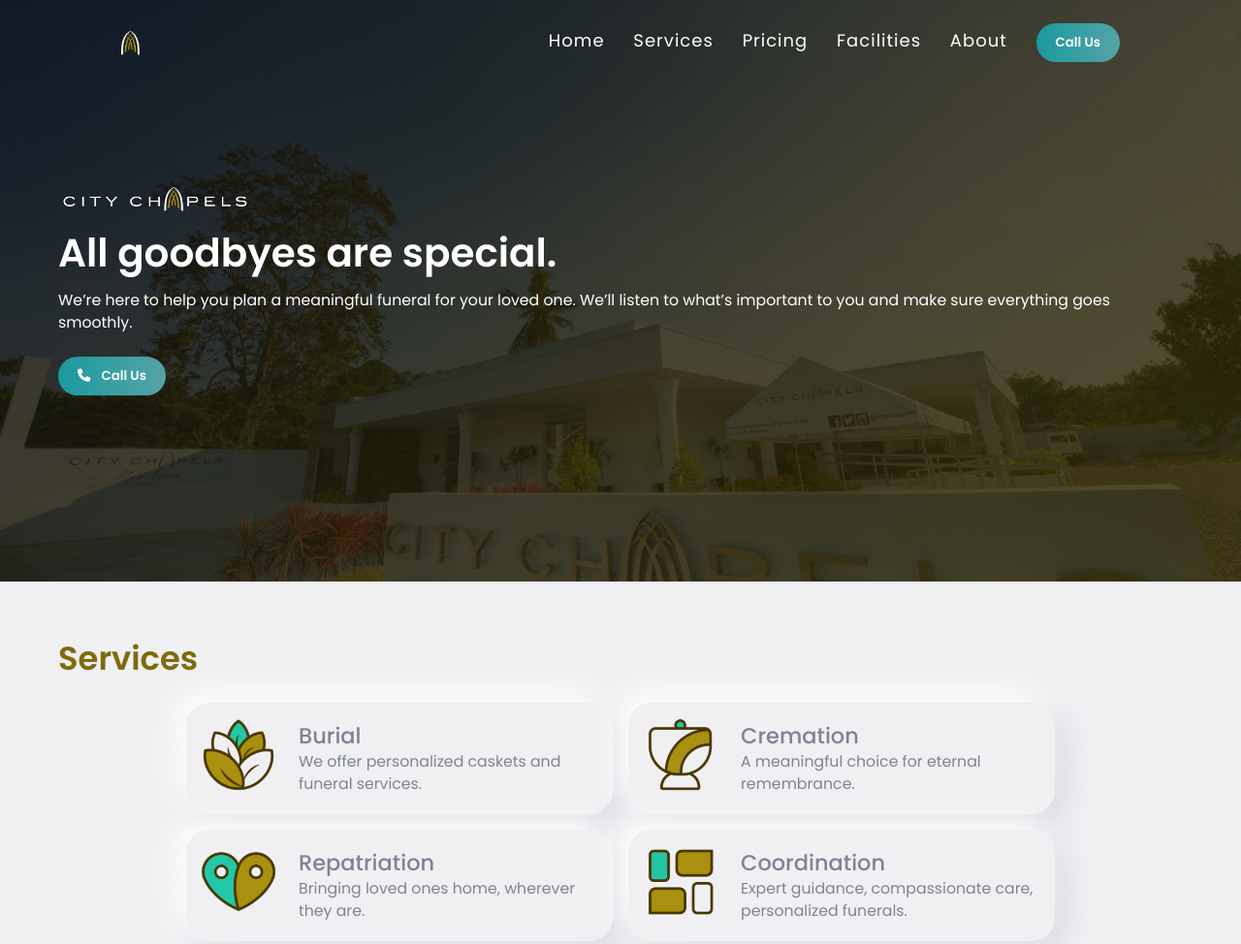
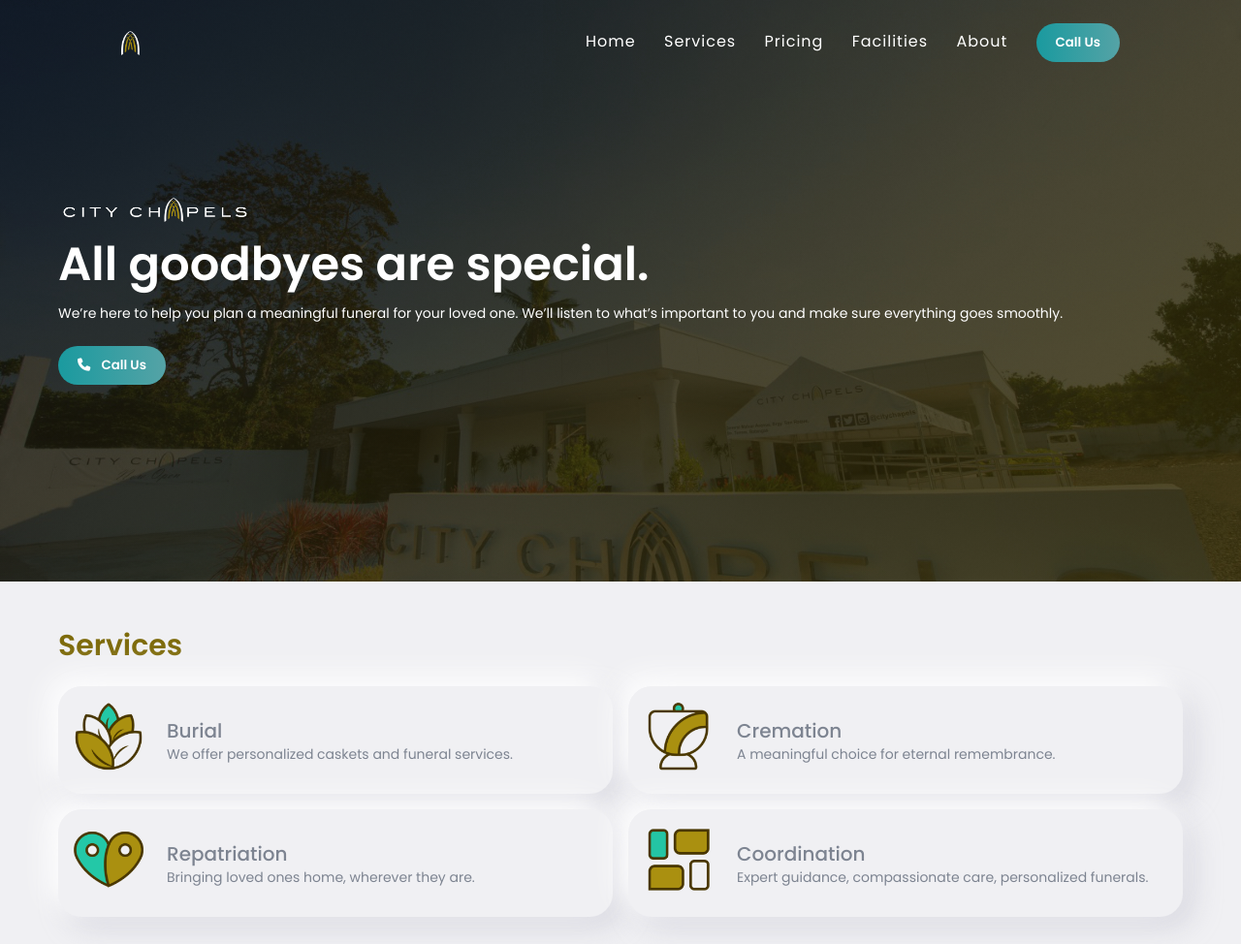
Before and after one commit to CHlNlTO/city-chapels, a plain HTML site: page index.html in a window 1280 px wide. Shown: the top 974 px of the page at 97% size. Drawn offline with nearby package versions, Linux system fonts and the light colour scheme; files whose address does not match are found by name.

Commit message:
modified display properties

```diff
--- a/css/card.css
+++ b/css/card.css
@@ -1,3 +1,7 @@
+html {
+    font-size: 16px;
+}
+
 .reviewer-card {
     display: flex;
     align-items: center;
@@ -71,7 +75,8 @@
 }
 
 .card-list .card-link .card-title {
-    font-size: 16px;
+    font-size: 1rem;
+    line-height: 1.5rem;
     color: #7D8491;
     font-weight: 400;
     padding-bottom: 24px;
--- a/css/style.css
+++ b/css/style.css
@@ -66,7 +66,7 @@ html{
     }
 
     main, section, footer {
-        padding: 60px 0px;
+        padding: 3rem 0rem;
     }
 
     .sub-section {
@@ -75,8 +75,8 @@ html{
 
     .main-title {
         font-weight: 600;
-        font-size: 2.25rem; /* 36px */
-        line-height: 2.5rem; /* 40px */
+        font-size: 3rem;
+        line-height: 1;
     }
 
     .section-head > img {
@@ -97,7 +97,9 @@ html{
     .section-description, .section-description-invert {
         margin: auto;
         font-size: 0.875rem;
+        line-height: 1.25rem;
         padding-top: 16px;
+        text-wrap: balance;
     }
 
     .box, .box-2, .box-3 {
@@ -121,7 +123,10 @@ html{
     }
 
     .content-wrap {
+        display: grid;
+        grid-template-columns: repeat(auto-fit, minmax(300px, 2fr));
         gap: 16px;
+        justify-content: center;
     }
 
 /***** Navigation *****/
@@ -181,7 +186,7 @@ html{
         background-position: center;
         background-size: cover;
         position: relative;
-        height: 100vh;
+        height: 80vh;
         background-attachment: fixed;
     }
 
@@ -201,12 +206,11 @@ html{
 /***** Service *****/
     .service-box {
         height: auto;
-        width: 440px;
     }
 
     .services-icon > img{
         height: auto;
-        width: 100px;
+        width: 6rem;
         padding-right: 24px;
     }
 
@@ -269,7 +273,7 @@ html{
     }
 
     .card-list .card-link .card-profile {
-        line-height: 16px;
+        line-height: 1.5rem;
     }
 
     .swiper-slide-button {
@@ -469,11 +473,7 @@ html{
 
 /* responsive */
 
-@media only screen and (min-width: 768px) {
-    html {
-        font-size: 18px;
-    }
-}
+
 
 
 /* Extra small devices (phones, 600px and down) */
@@ -481,7 +481,12 @@ html{
 /* Small devices (portrait tablets and large phones, 600px and up) */
 @media only screen and (min-width: 600px) {}
 /* Medium devices (landscape tablets, 768px and up) */
+
 @media only screen and (min-width: 768px) {
+    html {
+        font-size: 18px;
+    }
+
     .main {
         height: 75vh;
     }
@@ -523,7 +528,11 @@ html{
     }
 }
 /* Large devices (laptops/desktops, 992px and up) */
-@media only screen and (min-width: 992px) {}
+@media only screen and (min-width: 992px) {
+    .content-wrap {
+        grid-template-columns: repeat(2, minmax(300px, 2fr));
+    }
+}
 /* Extra large devices (large laptops and desktops, 1200px and up) */
 @media only screen and (min-width: 1200px) {}
 
@@ -565,7 +574,7 @@ html{
     }
 
     .main-title {
-        font-size: 4.5rem; /* 72px */
+        font-size: 3.5rem; /* 72px */
         line-height: 1;
     }
 
--- a/index.html
+++ b/index.html
@@ -73,7 +73,7 @@
                 We’re here to help you plan a meaningful funeral for your loved one. We’ll listen to what’s important to you and make sure everything goes smoothly.
             </p> -->
         </div>
-        <div class="content-wrap d-flex">
+        <div class="content-wrap">
             <div class="box service-box d-flex a-items">
                 <picture class="services-icon"><img src="/img/burial-icon.png" alt=""></picture>
                 <div class="service-card">
```
